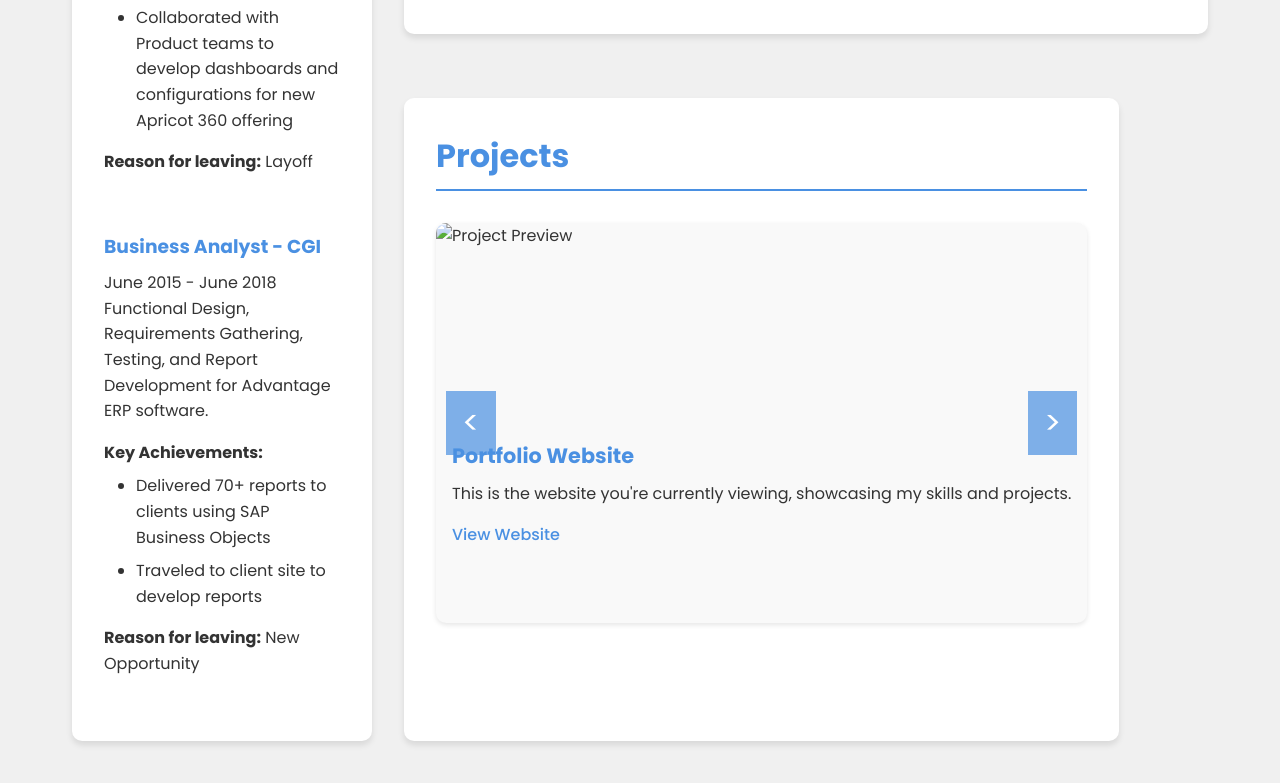
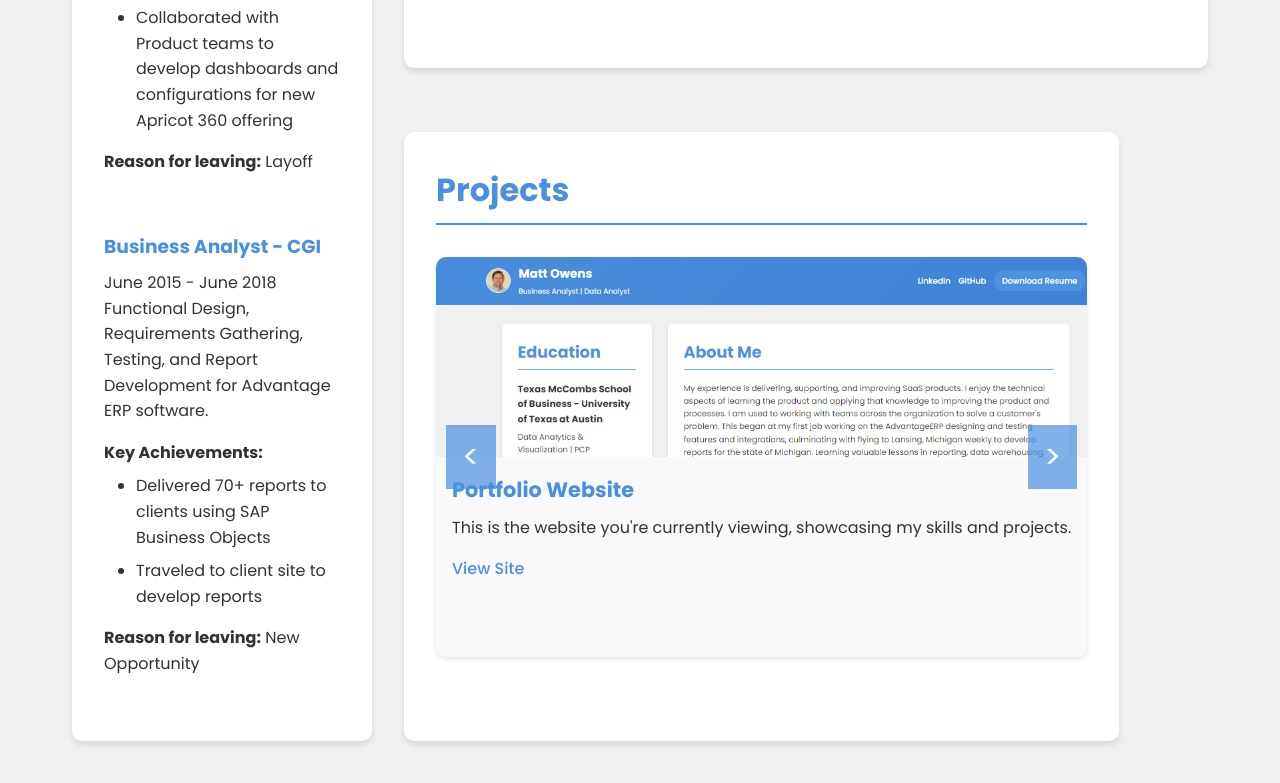
Before and after one commit to AiMO-MO-MO/Career_Site_Mo, a plain HTML site: page index.html in a window 1280 px wide. Shown: the part 1930-2713 px from the top of the page. Drawn offline with Linux system fonts and the light colour scheme.

Commit message:
Add files via upload

```diff
--- a/index.html
+++ b/index.html
@@ -451,8 +451,10 @@
             <section id="about" class="full-width">
                 <h2>About Me</h2>
                 <p>My experience is delivering, supporting, and improving SaaS products. I enjoy the technical aspects of learning the product and applying that knowledge to improving the product and processes. I am used to working with teams across the organization to solve a customer's problem.
-                    This began at my first job working on the AdvantageERP designing and testing features and integrations, culminating with flying to Lansing, Michigan weekly to develop reports for the state of Michigan. Learning valuable lessons in reporting, data warehousing, and client
+                    This began at my first job working on the AdvantageERP designing and testing features and integrations, culminating with flying to Lansing, Michigan weekly to develop reports for the state of Michigan. Learning valuable lessons in reporting, data warehousing, and how to build a relationship with a client.
+                    Looking for an place to make a larger impact, I took an opportunity working on non-profit fundraising and CRM software. These roles required me to learn the product inside and out to be able implement and create custom solutions for clients.
                     Recently, I began to focus in on data analytics and how it can be used to solve business problems. After completing UT Austin's Data Analytics and Visualization Professional Certificate Program, I am comfortable with SQL, Tableau, and Python and capable of building simple machine learning models and working with LLMs.
+                    I plan to continue to develop my skills through my work and personal projects.
                 </p>
             </section>
 
@@ -540,7 +542,7 @@
                         <div class="project-info">
                             <h3 id="projectTitle">Portfolio Website</h3>
                             <p id="projectDescription">This is the website you're currently viewing, showcasing my skills and projects.</p>
-                            <a id="projectLink" href="https://aimo-mo-mo.github.io/Career_Site_Mo/" target="_blank">View Website</a>
+                            <a id="projectLink" href="https://aimo-mo-mo.github.io/Career_Site_Mo/" target="_blank">View Site</a>
                         </div>
                     </div>
                     <button id="nextProject" class="project-nav-btn">&gt;</button>
@@ -561,21 +563,15 @@
             {
                 title: "Portfolio Website",
                 description: "This is the website you're currently viewing, showcasing my skills and projects.",
-                image: "path/to/portfolio-preview.jpg",
+                image: "Site Files/Portfolio.png",
                 link: "https://aimo-mo-mo.github.io/Career_Site_Mo/"
             },
             {
                 title: "Fantasy Football Prediction",
                 description: "A machine learning project that predicts fantasy football player performance. It uses historical NFL data to forecast player stats and fantasy points, helping users make informed decisions for their fantasy teams.",
-                image: "path/to/fantasy-football-preview.jpg",
+                image: "Site Files/Prediction.png",
                 link: "https://github.com/AiMO-MO-MO/Fantasy-Football-Prediction"
             },
-            {
-                title: "Project 3",
-                description: "Description of Project 3.",
-                image: "path/to/project3-preview.jpg",
-                link: "#"
-            }
         ];
 
         let currentProject = 0;
```
Also changed, not shown: Site Files/Portfolio.png (added), Site Files/Prediction.png (added), 1 other file.
